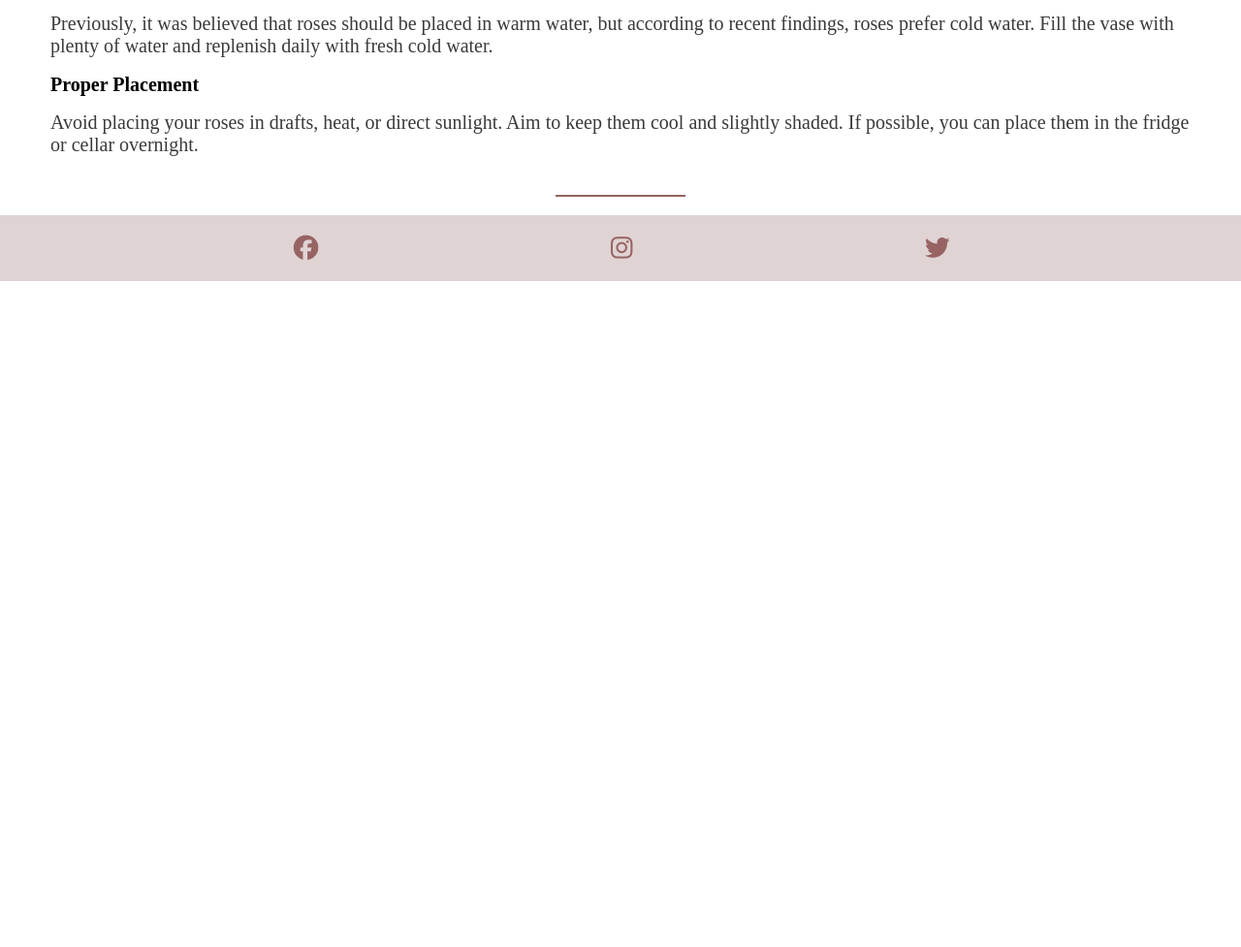
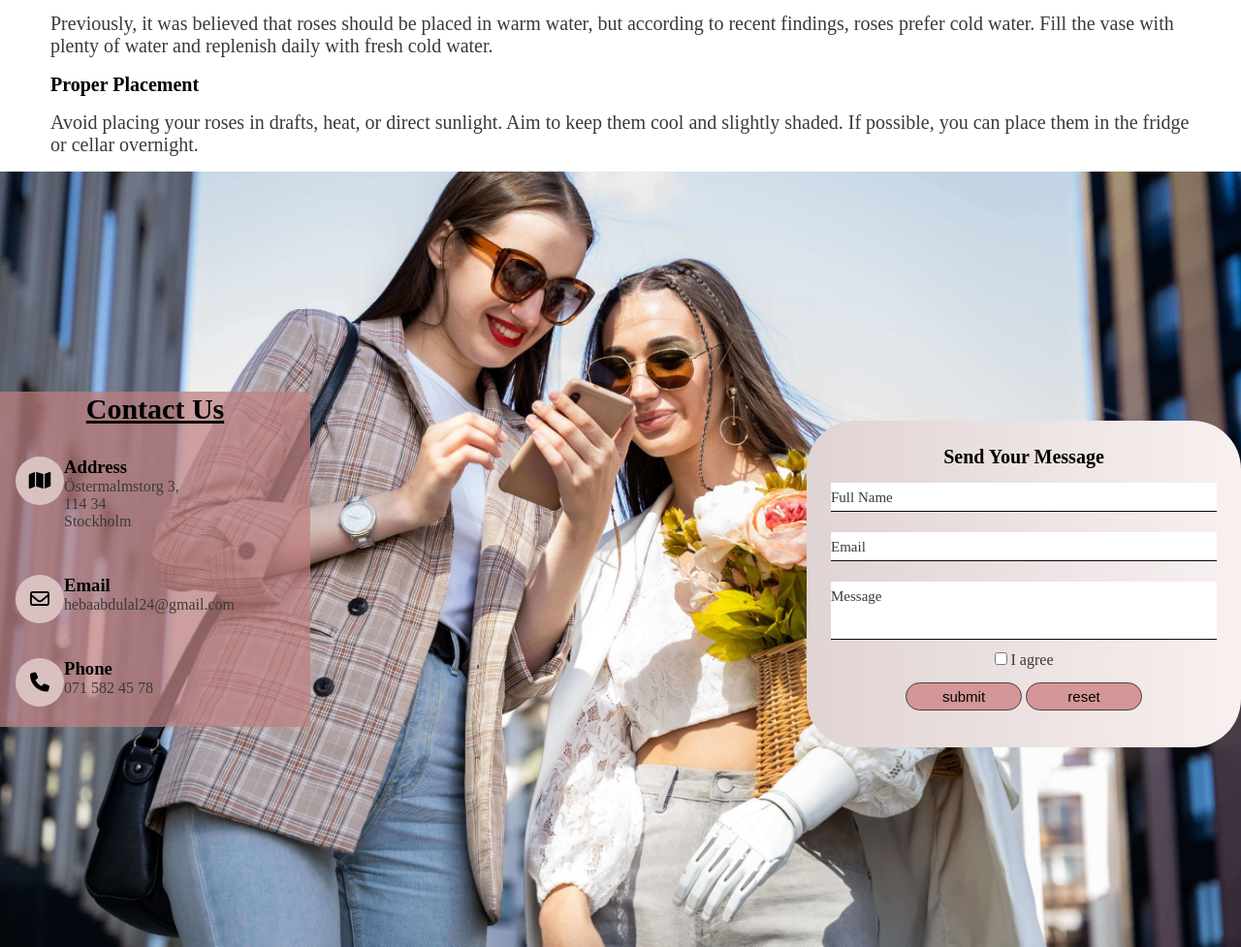
Before and after one commit to HebaAbdulal/Flowerita, a plain HTML site: page inspiration.html in a window 1280 px wide. Shown: the part 1648-2625 px from the top of the page at 97% size. Before the commit the page ends 1938 px from the top, so only its background shows below. Drawn offline with Linux system fonts and the light colour scheme.

Commit message:
Add links to html files, add and change some styles

```diff
--- a/assets/css/style.css
+++ b/assets/css/style.css
@@ -198,7 +198,7 @@ main {
 .form .input-display {
     position: relative;
     width: 100%;
-    font-size: 14px;
+    font-size: 15px;
     font-weight: 400;
     padding-top: 5px;
   }
@@ -287,7 +287,7 @@ input[type="reset"] {
   border-radius: 20px;
   cursor: pointer;
   padding: 5px;
-  font-size: 14px;
+  font-size: 15px;
   width: 8em;
   margin-top: 14px;
 }
@@ -579,6 +579,73 @@ p {
     margin-bottom: 1rem;
 }
 
+#contactus {
+    height: 100vh;
+    display: flex;
+    position: relative;
+    width: 100%;
+    flex-direction: column;
+    align-items: center;
+    justify-content: center;
+    background: url(../backgrounds/contactus.jpg) center 80%/ cover no-repeat;
+}
+
+#contactus {
+    max-width: 100%;
+}
+
+.contact-details {
+    flex-direction: column;
+    position: relative;
+    display: flex;
+}
+
+.underline {
+    text-decoration: underline rgb(8, 8, 8);
+    font-size: 30px;
+}
+
+.contactus-container {
+    margin: 5%;
+    align-items: center;
+    display: flex;
+    width: 100%;
+}
+
+.contactus-container .details {
+    flex-direction: column;
+    display: flex;
+    width: 80%;
+}
+
+.contactus-container .details .box {
+    display: flex;
+    padding: 15px 5%;
+    position:relative;
+}
+
+.contactus-container .details .box .icon {
+    min-width: 50px;
+    height: 50px;
+    background: #dac1c1;
+    justify-content: center;
+    display: flex;
+    align-items: center;
+    border-radius: 50%;
+    font-size: 20px;
+}
+
+.details {
+    background-color: rgb(191 128 128 / 73%);
+}
+
+#contactus .form {
+    height: 90%;
+    padding: 25px;
+    width: 35%;
+    margin-left: 40%;
+}
+
 #map-section {
     margin: 2% auto 2%;
     display: block;
@@ -651,6 +718,14 @@ nav {
 .container {
     max-width: 720px;
 }
+
+.details {
+    max-width: 25%;
+}
+
+#contactus .form {
+    margin-left: 40%;
+}
 }
 
 /* Main content */
@@ -687,6 +762,26 @@ main {
     .order {
         margin-top: 45px;
         width: 80%;
+    }
+
+    #contactus {
+        height: 150vh;
+    }
+
+    .contactus-container {
+        flex-direction: column;
+    }
+
+    .contact-details {
+        flex-direction: column;
+    }
+
+    .details {
+        max-width: 40%;
+    }
+
+    #contactus .form {
+        margin-left: 0;
     }
 }
 
@@ -735,6 +830,28 @@ main {
     .font-family {
         font-size: 2.5rem;
     }
+
+    #contactus {
+        height: 160vh;
+    }
+
+    .contactus-container {
+        flex-direction: column;
+    }
+
+    .contact-details {
+        flex-direction: column;
+    }
+
+    #contactus .form {
+        width: 65%;
+        margin-left: 0;
+    }
+
+    .details {
+        max-width: 80%;
+    }
+
 }
 
 @media (max-width: 767.98px) {
--- a/inspiration.html
+++ b/inspiration.html
@@ -31,8 +31,8 @@
             <ul id="menu">
                 <li><a href="index.html#products" class="active">Home</a></li>
                 <li><a href="inspiration.html">Inspiration</a></li>
-                <li><a href="">About us</a></li>
-                <li><a href="">Contact us</a></li>
+                <li><a href="index.html#aboutus">About us</a></li>
+                <li><a href="inspiration.html#contactus">Contact us</a></li>
             </ul>
         </nav>
     </header>
@@ -79,8 +79,69 @@
             </p>
         </section>
         <section id="contactus">
-            <div class="contact-details">
-                <h2 class="main-h color text-center decoration">Contact Us</h2>
+            <div class="contactus-container">
+                <div class="details">
+                    <div class="contact-details">
+                        <h2 class="main-h text-black text-center underline">Contact Us</h2>
+                    </div>
+                    <div class="box">
+                        <div class="icon">
+                            <i class="fa fa-map" style="font-size: 20px; color: black; aria-hidden="true"></i>
+                        </div>
+                        <div class="info">
+                            <h3 class="font-weight text-black">Address</h3>
+                            <p>Östermalmstorg 3,
+                                <br>
+                                114 34
+                                <br>
+                                Stockholm
+                            </p>
+                        </div>
+                    </div>
+                    <div class="box">
+                        <div class="icon">
+                            <i class="fa fa-envelope-o" style="font-size: 20px; color: black; aria-hidden="true"></i>
+                        </div>
+                        <div class="info"><h3 class="font-weight text-black">Email</h3>
+                            <p>hebaabdulal24@gmail.com</p>
+                        </div>
+                    </div>
+                    <div class="box">
+                        <div class="icon">
+                            <i class="fa fa-phone" style="font-size: 20px; color: black; aria-hidden="true"></i>
+                        </div>
+                        <div class="info">
+                            <h3 class="font-weight text-black">Phone</h3>
+                            <p>071 582 45 78</p>
+                        </div>
+                    </div>
+                </div>
+                <!-- Contact us form -->
+                <div class="form text-center">
+                    <h2>Send Your Message</h2>
+                    <form action="https://formdump.codeinstitute.net" metohd="POST">
+                        <div class="input-display">
+                            <input type="text" name="name" required="required">
+                            <span>Full Name</span>
+                        </div>
+                        <div class="input-display">
+                            <input type="text" name="email" required="required">
+                            <span>Email</span>
+                        </div>
+                        <div class="input-display">
+                            <textarea required="required"></textarea>
+                            <span>Message</span>
+                        </div>
+                        <div>
+                            <input type="checkbox" id="checkbox" name="agree">
+                            <label for="checkbox">I agree</label>
+                        </div>
+                        <div>
+                            <input type="submit" name="submit" value="submit">
+                            <input type="reset" name="reset" value="reset">
+                        </div>
+                    </form>
+                </div>
             </div>
         </section>
     </main>
```
Also changed, not shown: index.html (+1 -1 lines), login.html (+1 -1 lines), order.html (+1 -1 lines), register.html (+2 -2 lines).
